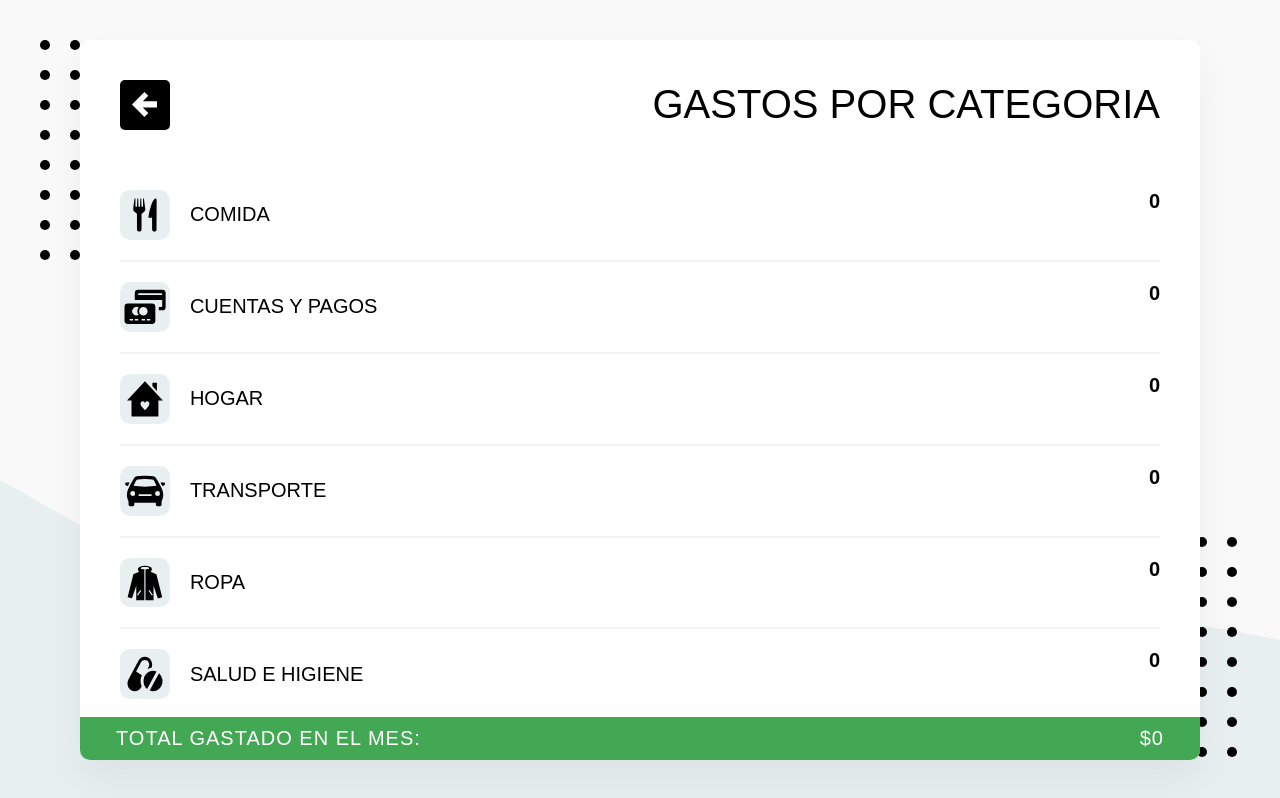
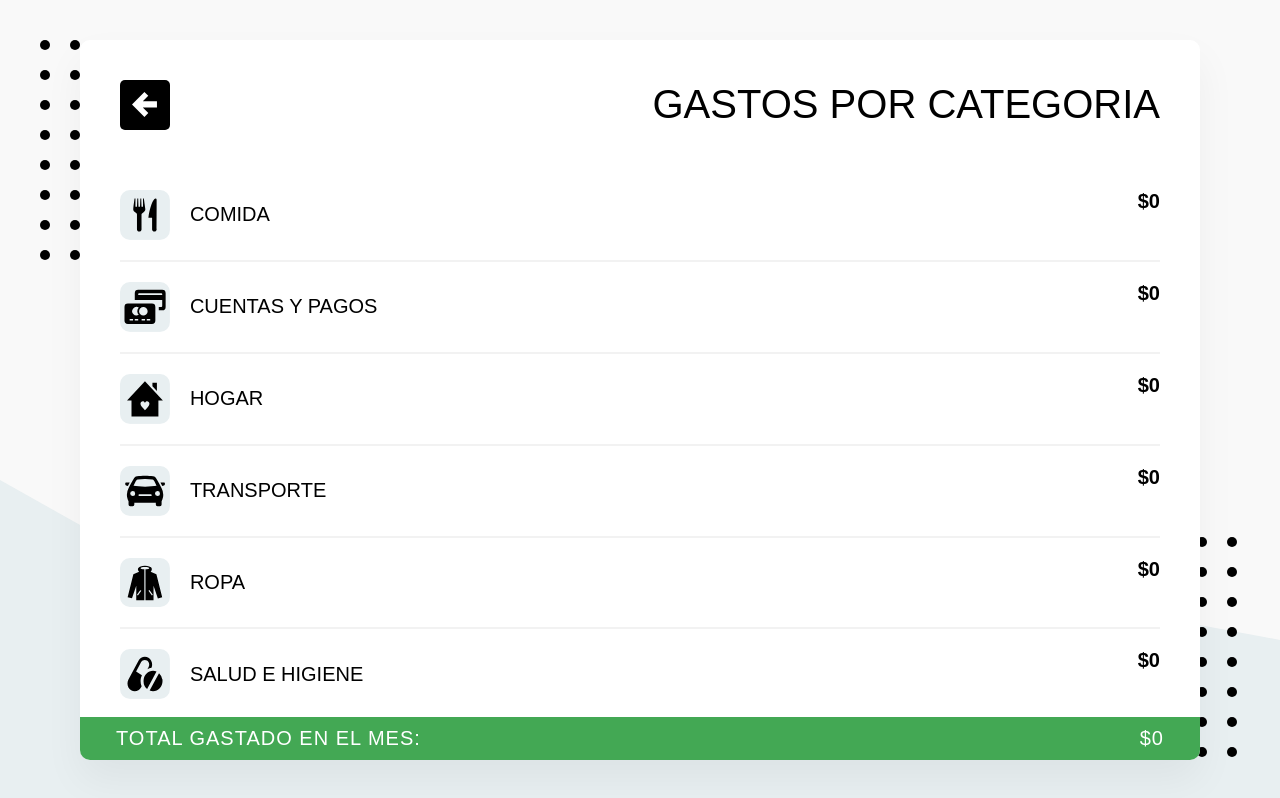
Before and after one commit to rickbroken/contabilidad-gastos, a React (Create React App) app: page /categorias in a window 1280 px wide. Built offline with nearby package versions, Linux system fonts and the light colour scheme; no server answers; the database is empty; sample sign-in values are in the browser's storage; what webfontloader would draw is missing.

Commit message:
Se agrego funcionalidad para ver gastos por categoria en el modulo de Gastos por Categoria

```diff
--- a/src/componentes/GastosPorCategoria.jsx
+++ b/src/componentes/GastosPorCategoria.jsx
@@ -6,6 +6,7 @@ import BarraTotalGastado from './BarraTotalGastado';
 import useObtenerGastosDelMesPorCategoria from '../contextos/useObtenerGastosDelMesPorCategoria';
 import { ListaDeCategorias, ElementoListaCategorias, Categoria, Valor, } from './../elementos/ElementosDeLista';
 import IconoCategoria from './../elementos/IconoCategoria';
+import convertirAMoneda from './../funciones/convertirAMoneda';
 
 
 const GastosPorCategoria = () => {
@@ -29,7 +30,7 @@ const GastosPorCategoria = () => {
           return(
             <ElementoListaCategorias key={index}>
               <Categoria><IconoCategoria id={elemento.categoria}/>{elemento.categoria}</Categoria>
-              <Valor>{elemento.cantidad}</Valor>
+              <Valor>{convertirAMoneda(elemento.cantidad)}</Valor>
             </ElementoListaCategorias>
           );
         })}
```
